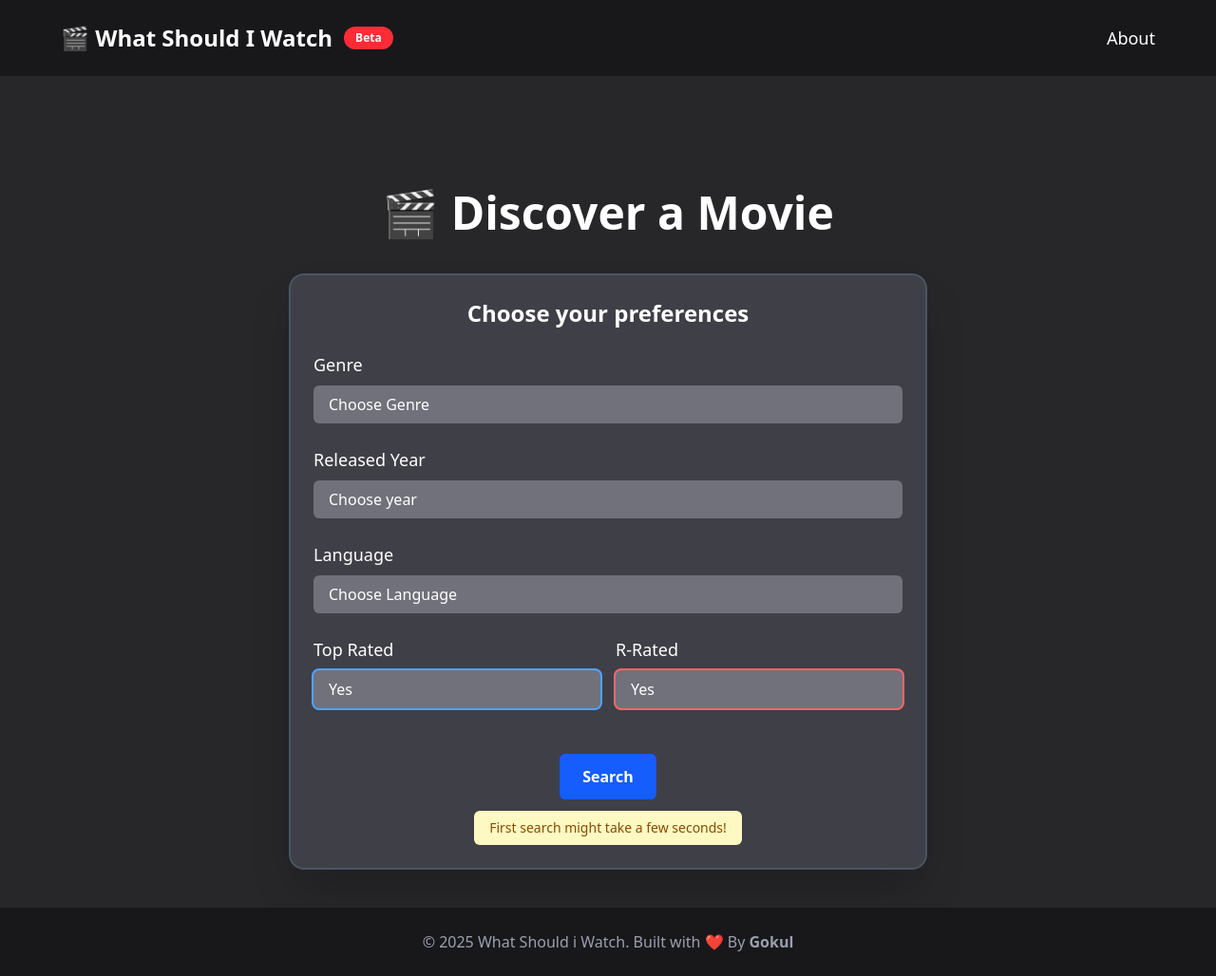
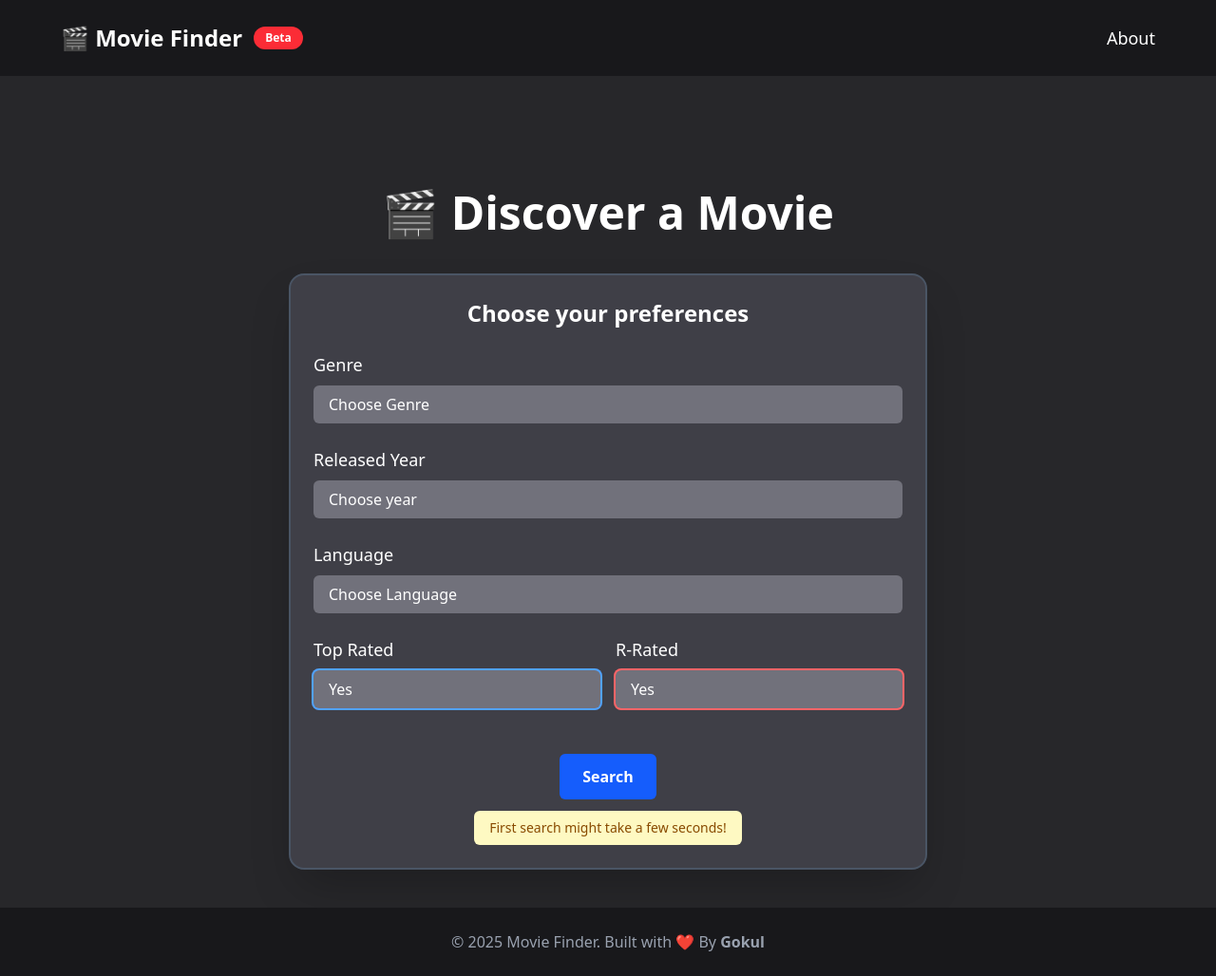
Before and after one commit to Gokulprasad33/What-Should-I-Watch, a React (Vite) app: page / in a window 1280 px wide. Shown: the whole page at 95% size. Built offline with nearby package versions, Linux system fonts and the light colour scheme.

Commit message:
UI Fixes

```diff
--- a/src/App.jsx
+++ b/src/App.jsx
@@ -154,7 +154,7 @@ function Header() {
         {/* Title */}
         <button onClick={()=>navigate('/')}>
           <h1 className="text-2xl font-bold text-center sm:text-left w-full sm:w-auto flex items-center">
-            🎬 What Should I Watch
+            🎬 Movie Finder
             <span className="text-xs bg-red-500 text-white px-3 py-1 rounded-full ml-3">Beta</span>
           </h1>
         </button>
@@ -620,7 +620,7 @@ function Nav() {
     return (
       <footer className="bg-zinc-900 text-gray-400 py-6 text-center px-4">
         <div className="max-w-4xl mx-auto">
-          <p>© 2025 What Should i Watch. Built with ❤️ By <a href="https://github.com/Gokulprasad33" target="_blank" rel="noopener noreferrer"><strong>Gokul</strong></a></p>
+          <p>© 2025 Movie Finder. Built with ❤️ By <a href="https://github.com/Gokulprasad33" target="_blank" rel="noopener noreferrer"><strong>Gokul</strong></a></p>
         </div>
       </footer>
     );
```
